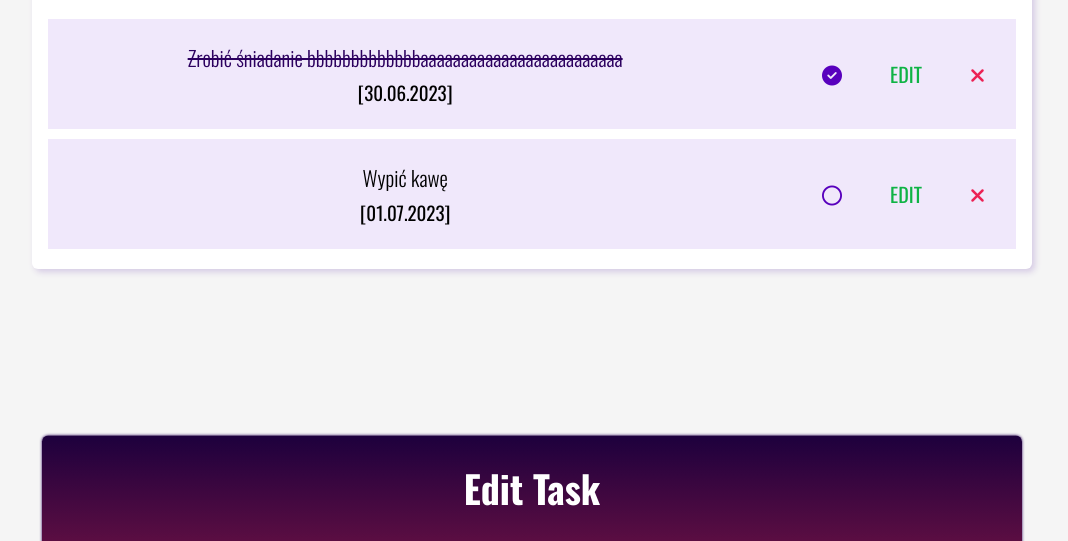
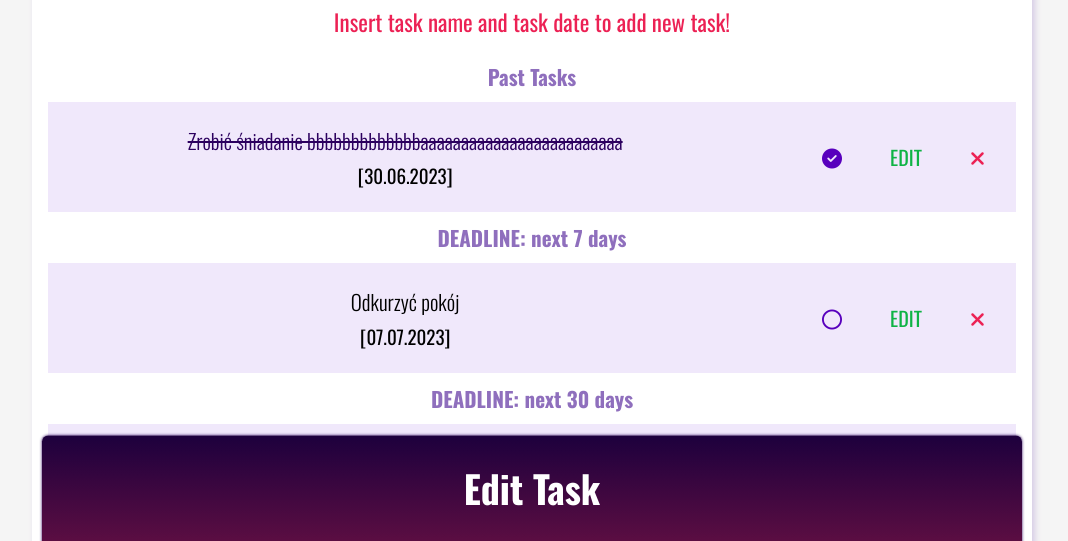
Before and after one commit to PrzIskr/ToDoList, a plain HTML site: page index.html in a window 1280 px wide. Shown: the part 372-913 px from the top of the page, without its empty margins (108-1176 px from the left). Before the commit the page ends 800 px from the top, so only its background shows below. Drawn offline with nearby package versions, Linux system fonts and the light colour scheme.

Commit message:
added h4 headers informing about task deadline + CSS styles

```diff
--- a/index.html
+++ b/index.html
@@ -34,8 +34,10 @@
         </div>
         <div class="todo-list">
             <h3 class="todo-list__heading">Task List:</h3>
-            <p class="error-info"></p>
-            <ul class="todo-list__ul">
+            <p class="error-info">Insert task name and task date to add new task!</p>
+
+            <h4 class="todo-list__task-time-heading">Past Tasks</h4>
+            <ul class="todo-list__ul todo-list__ul-past-tasks">
                 <li class="todo-list__task">
                     <div class="todo-list__task-text">
                         <p class="todo-list__task-name todo-list__task-name--completed">Zrobić śniadanie
@@ -48,10 +50,14 @@
                         <button class="btn task-btn btn-delete"><i class="fa-solid fa-xmark"></i></button>
                     </div>
                 </li>
+            </ul>
+
+            <h4 class="todo-list__task-time-heading">DEADLINE: next 7 days</h4>
+            <ul class="todo-list__ul todo-list__ul-7days-tasks">
                 <li class="todo-list__task">
                     <div class="todo-list__task-text">
-                        <p class="todo-list__task-name">Wypić kawę</p>
-                        <p class="todo-list__task-date">[01.07.2023]</p>
+                        <p class="todo-list__task-name">Odkurzyć pokój</p>
+                        <p class="todo-list__task-date">[07.07.2023]</p>
                     </div>
                     <div class="task-btns">
                         <button class="btn task-btn btn-check"><i class="fa-regular fa-circle"></i></button>
@@ -60,6 +66,37 @@
                     </div>
                 </li>
             </ul>
+
+            <h4 class="todo-list__task-time-heading">DEADLINE: next 30 days</h4>
+            <ul class="todo-list__ul todo-list__ul-30days-tasks">
+                <li class="todo-list__task">
+                    <div class="todo-list__task-text">
+                        <p class="todo-list__task-name">Kupić komputer</p>
+                        <p class="todo-list__task-date">[27.07.2023]</p>
+                    </div>
+                    <div class="task-btns">
+                        <button class="btn task-btn btn-check"><i class="fa-regular fa-circle"></i></button>
+                        <button class="btn task-btn btn-edit">EDIT</button>
+                        <button class="btn task-btn btn-delete"><i class="fa-solid fa-xmark"></i></button>
+                    </div>
+                </li>
+            </ul>
+
+            <h4 class="todo-list__task-time-heading">DEADLINE: later than 30 days</h4>
+            <ul class="todo-list__ul todo-list__ul-30days-tasks">
+                <li class="todo-list__task">
+                    <div class="todo-list__task-text">
+                        <p class="todo-list__task-name">Kupić prezenty świąteczne</p>
+                        <p class="todo-list__task-date">[27.11.2023]</p>
+                    </div>
+                    <div class="task-btns">
+                        <button class="btn task-btn btn-check"><i class="fa-regular fa-circle"></i></button>
+                        <button class="btn task-btn btn-edit">EDIT</button>
+                        <button class="btn task-btn btn-delete"><i class="fa-solid fa-xmark"></i></button>
+                    </div>
+                </li>
+            </ul>
+
         </div>
     </div>
 
--- a/sass/_basic.scss
+++ b/sass/_basic.scss
@@ -137,11 +137,17 @@ ul {
 	}
 
 	.error-info {
-		margin: 5px auto 20px;
+		margin: 0 auto 15px;
 		max-width: 172px;
 		text-align: center;
 		font-size: 1.8rem;
 		color: $red;
+	}
+
+	.todo-list__task-time-heading {
+		// margin-top: 15px;
+		text-align: center;
+		color: $light-violet3;
 	}
 
 	.todo-list__task {
--- a/sass/_colors.scss
+++ b/sass/_colors.scss
@@ -3,6 +3,7 @@ $secondary-color: #f73262;
 $light: #f0e8fb;
 $light-violet: #ecddff;
 $light-violet2: #d5cae4;
+$light-violet3: #8f6fbd;
 $white: #fff;
 $white2: #f5f5f5;
 $green: #0fb345;
--- a/sass/breakpoints/_breakpt1200.scss
+++ b/sass/breakpoints/_breakpt1200.scss
@@ -35,6 +35,10 @@
 			margin: 8px 0 22px 0;
 			font-size: 2.3rem;
 		}
+
+		.todo-list__task-time-heading {
+			font-size: 2.1rem;
+		}
 	}
 
 	.edit-task-desktop {
--- a/sass/breakpoints/_breakpt375.scss
+++ b/sass/breakpoints/_breakpt375.scss
@@ -19,9 +19,12 @@
 
 	.todo-list {
 		.error-info {
-			margin: 5px auto 20px;
 			max-width: 200px;
 			font-size: 1.9rem;
+		}
+
+		.todo-list__task-time-heading {
+			font-size: 1.7rem;
 		}
 
 		.todo-list__task {
--- a/sass/breakpoints/_breakpt576.scss
+++ b/sass/breakpoints/_breakpt576.scss
@@ -39,6 +39,10 @@
 		.error-info {
 			max-width: none;
 			font-size: 2rem;
+		}
+
+		.todo-list__task-time-heading {
+			font-size: 1.8rem;
 		}
 
 		.todo-list__task {
--- a/sass/breakpoints/_breakpt768.scss
+++ b/sass/breakpoints/_breakpt768.scss
@@ -52,6 +52,10 @@
 
 		.error-info {
 			font-size: 2.1rem;
+		}
+
+		.todo-list__task-time-heading {
+			font-size: 1.9rem;
 		}
 
 		.todo-list__task {
--- a/sass/breakpoints/_breakpt992.scss
+++ b/sass/breakpoints/_breakpt992.scss
@@ -39,6 +39,10 @@
 
 		.error-info {
 			font-size: 2.2rem;
+		}
+
+		.todo-list__task-time-heading {
+			font-size: 2rem;
 		}
 
 		.todo-list__task {
```
Also changed, not shown: css/main.css, 1 other file.
